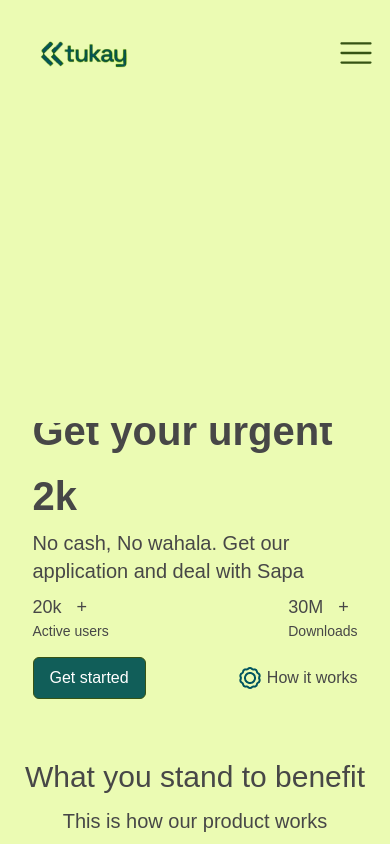
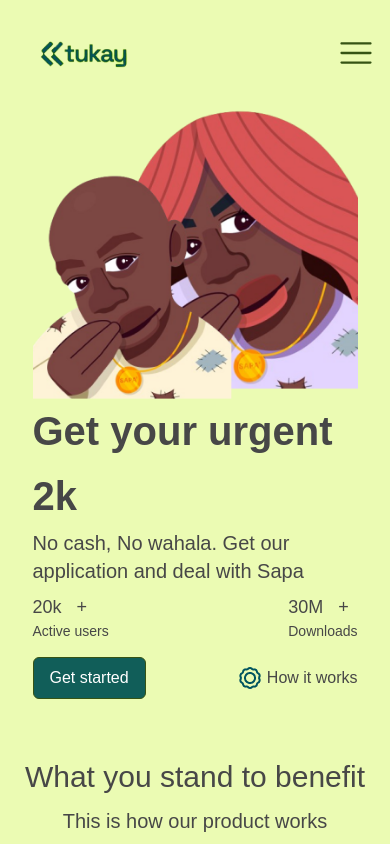
Before and after one commit to Nathaniyell/sapa-tukay, a React (Create React App) app: page / in a window 390 px wide. Shown: the top 844 px of the page. Built offline with nearby package versions, Linux system fonts and the light colour scheme.

Commit message:
update Header.jsx

```diff
--- a/src/components/Header.jsx
+++ b/src/components/Header.jsx
@@ -26,8 +26,8 @@
   }, [navColourChange]);
   return (
 
-    <nav className={` ${navColourChange ? "bg-white shadow-md" : "bg-inherit"} flex flex-col md:flex-row items-center justify-between w-11/12 mx-auto pt-2 z-10 fixed top-0 right-0 left-0`}>
-      <div className="flex items-center justify-between w-full md:w-fit">
+    <nav className={` ${navColourChange && !navMobile && "bg-white shadow-md"} flex flex-col md:flex-row items-center justify-between w-11/12 mx-auto pt-2 z-10 fixed top-0 right-0 left-0`}>
+      <div className="flex items-center justify-between w-full md:w-fit h-1/3 md:h-fit">
         <img src={Logo} className="md:mr-20 lg:mr-0" alt="Logo" />
         <button
           className="text-4xl font-bold cursor-pointer text-lime-900 md:hidden"
```
